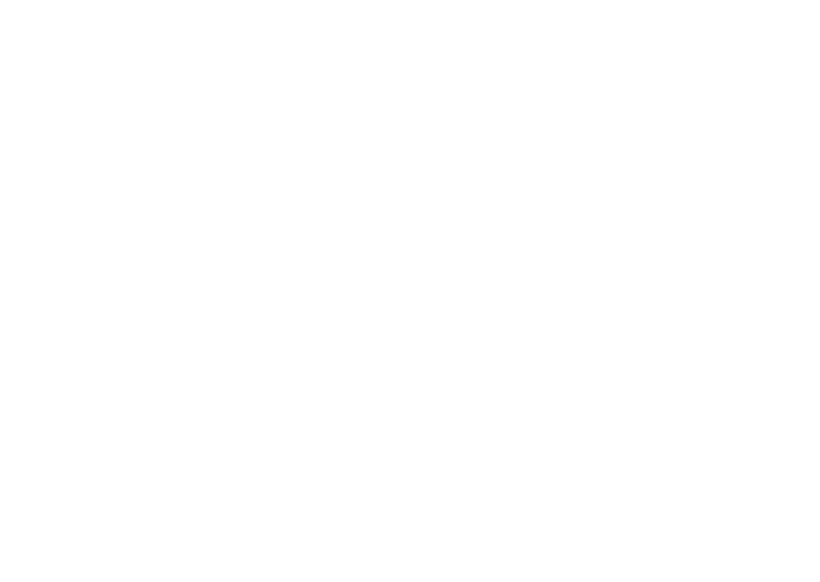
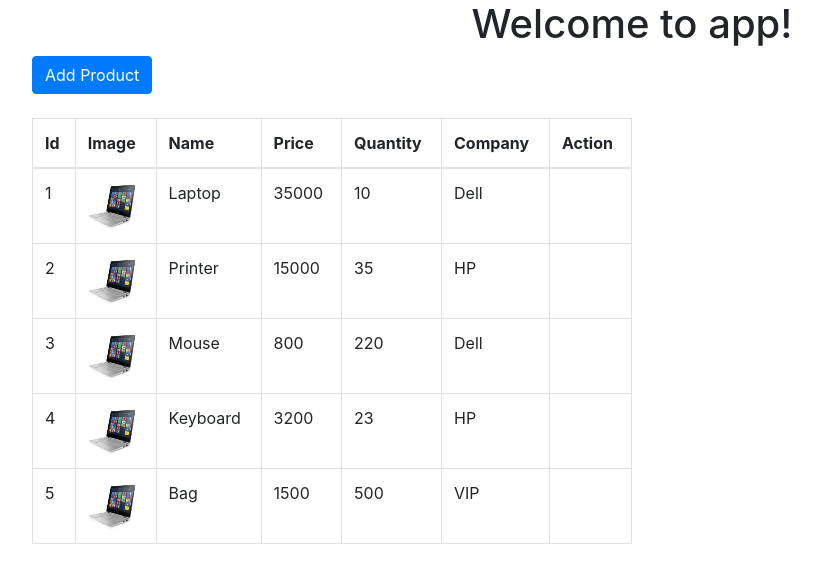
Before and after one commit to rksdhakar/project, an Angular app in the folder angular-app/: page /viewProduct in a window 1280 px wide. Shown: the top 582 px of the page, without its empty margins (8-828 px from the left). Built offline with nearby package versions, Linux system fonts and the light colour scheme.

Commit message:
Routing done
done routing

```diff
--- a/angular-app/src/app/Product/product.component.html
+++ b/angular-app/src/app/Product/product.component.html
@@ -1,5 +1,4 @@
-<button type="button" class="btn btn-primary" [routerLink]="/add">Add Product</button>
+<a  class="btn btn-primary" routerLink="/add">Add Product</a>
 <br/>
 <br/>
-
 <app-view></app-view>
--- a/angular-app/src/app/Product/product.module.ts
+++ b/angular-app/src/app/Product/product.module.ts
@@ -4,9 +4,10 @@ import {ProductComponent} from './product.component'
 import { ViewComponent } from './view/view.component';
 import { AddComponent } from './add/add.component';
 import { EditComponent } from './edit/edit.component';
+import {AppRoutingModule} from '../../app/app-routing/app-routing.module';
 @NgModule({
   imports: [
-    CommonModule
+    CommonModule,AppRoutingModule
   ],
   exports:[
     ProductComponent,ViewComponent
--- a/angular-app/src/app/Product/view/view.component.html
+++ b/angular-app/src/app/Product/view/view.component.html
@@ -1,4 +1,6 @@
-
+<a  class="btn btn-primary" routerLink="/add">Add Product</a>
+<br/>
+<br/>
 <div class="table-responsive" style="width:600px">
 <table class="table  table-bordered">
   <thead>
--- a/angular-app/src/app/app.component.html
+++ b/angular-app/src/app/app.component.html
@@ -5,5 +5,7 @@
   </h1>
 </div>
 <ul>
-  <app-product></app-product>
+    <div class="m-t-1">
+        <router-outlet></router-outlet>
+      </div>
 </ul>
```
